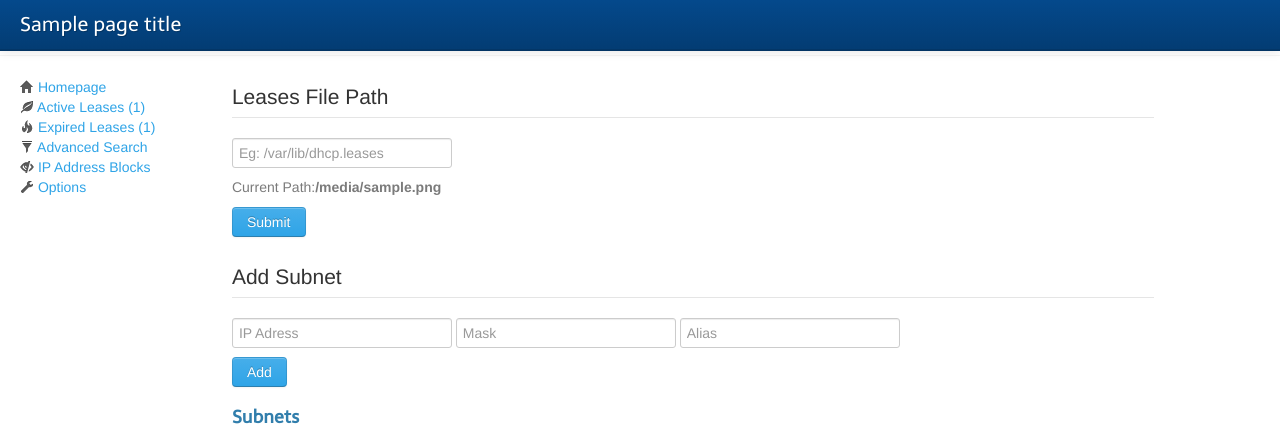
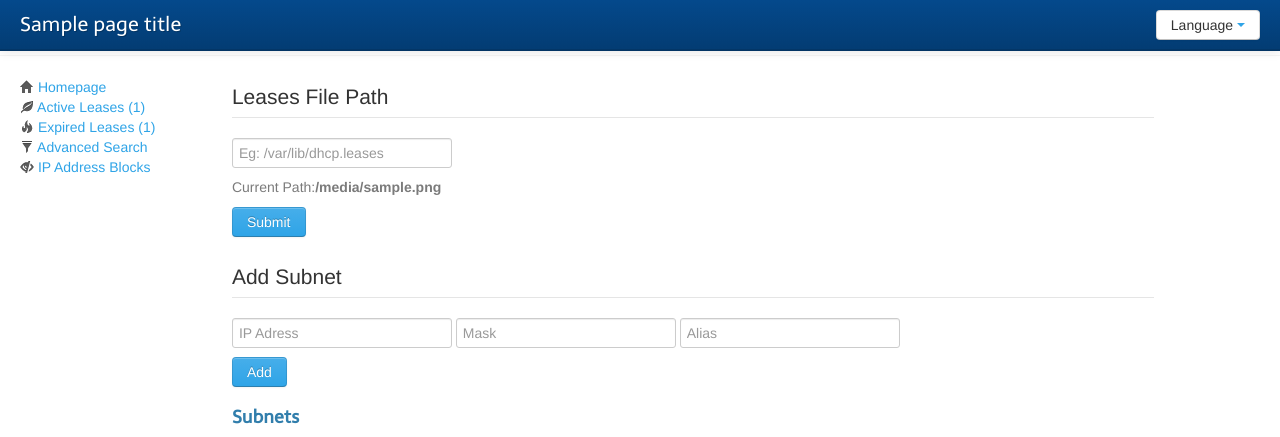
Before and after one commit to COMU/mercekd, a Django app: template mercekdUI/templates/home/options.html in a window 1280 px wide. Shown: the top 437 px of the page. Run offline with Django 3.2, Linux system fonts and the light colour scheme; the template is opened without the code that fills it: most values are stand-ins (such as "Sample title", 1, 10 or a date in 2020); some libraries are stand-ins or nearby versions.

Commit message:
Add choose language option. Closes #40

```diff
--- a/mercekdUI/settings.py
+++ b/mercekdUI/settings.py
@@ -9,6 +9,7 @@ BASE_URL = 'http://127.0.0.1:8000'
 
 DEBUG = True
 TEMPLATE_DEBUG = DEBUG
+
 
 ADMINS = (
     # ('Your Name', 'your_email@example.com'),
@@ -116,6 +117,8 @@ MIDDLEWARE_CLASSES = (
     # 'django.middleware.clickjacking.XFrameOptionsMiddleware',
 )
 
+
+
 ROOT_URLCONF = 'mercekdUI.urls'
 
 # Python dotted path to the WSGI application used by Django's runserver.
--- a/mercekdUI/templates/base/base.html
+++ b/mercekdUI/templates/base/base.html
@@ -38,11 +38,25 @@
 </a>
 <a class="brand" href="#">  {% if page_title %}{{ page_title }}{% else %}No page title set.{% endif %}</a>
 <div class="nav-collapse collapse">
-<!-- <ul class="nav">
-<li class="active"><a href="#">Home</a></li>
-<li><a href="#about">About</a></li>
-<li><a href="#contact">Contact</a></li>
-</ul> -->
+    <ul class="nav pull-right">
+        <li class="dropdown">
+            <div class="btn-group">
+                <a class="btn dropdown-toggle" data-toggle="dropdown" href="#">
+                    {% trans "Language" %}
+                    <span class="caret"></span>
+                </a>
+                <ul class="dropdown-menu">
+                {% for lang in LANGUAGES %}
+                    <li>
+                        <a href="#" onclick="post_to_url('i18n/setlang/', {'language':'{{ lang.0 }}','csrfmiddlewaretoken': getCookie('csrftoken')});">{{ lang.1 }}</a>
+                    </li>
+                {% endfor %}
+                    </ul>
+            </div>
+
+            </ul>
+        </li>
+    </ul>
 </div><!--/.nav-collapse -->
 </div>
 </div>
--- a/mercekdUI/templates/base/layout1.html
+++ b/mercekdUI/templates/base/layout1.html
@@ -9,7 +9,6 @@
 			<li><a href="{% url listLeases leases="expired" %}"><i class="icon-fire"></i> {% trans "Expired Leases" %} ({{ count|last }})</a></li>
 			<li><a href="#"><i class="icon-filter"></i> {% trans "Advanced Search"  %}</a></li>
             <li><a href="{% url IPv4map %}"><i class="icon-eye-close"></i> {% trans "IP Address Blocks"  %}</a></li>
-            <li><a href="{% url options %}"><i class="icon-wrench"></i> {% trans "Options"  %}</a></li>
 		</ul>
            </div>
         {% endblock %}
```
Also changed, not shown: mercekdUI/main/views.py (+21 -2 lines).
